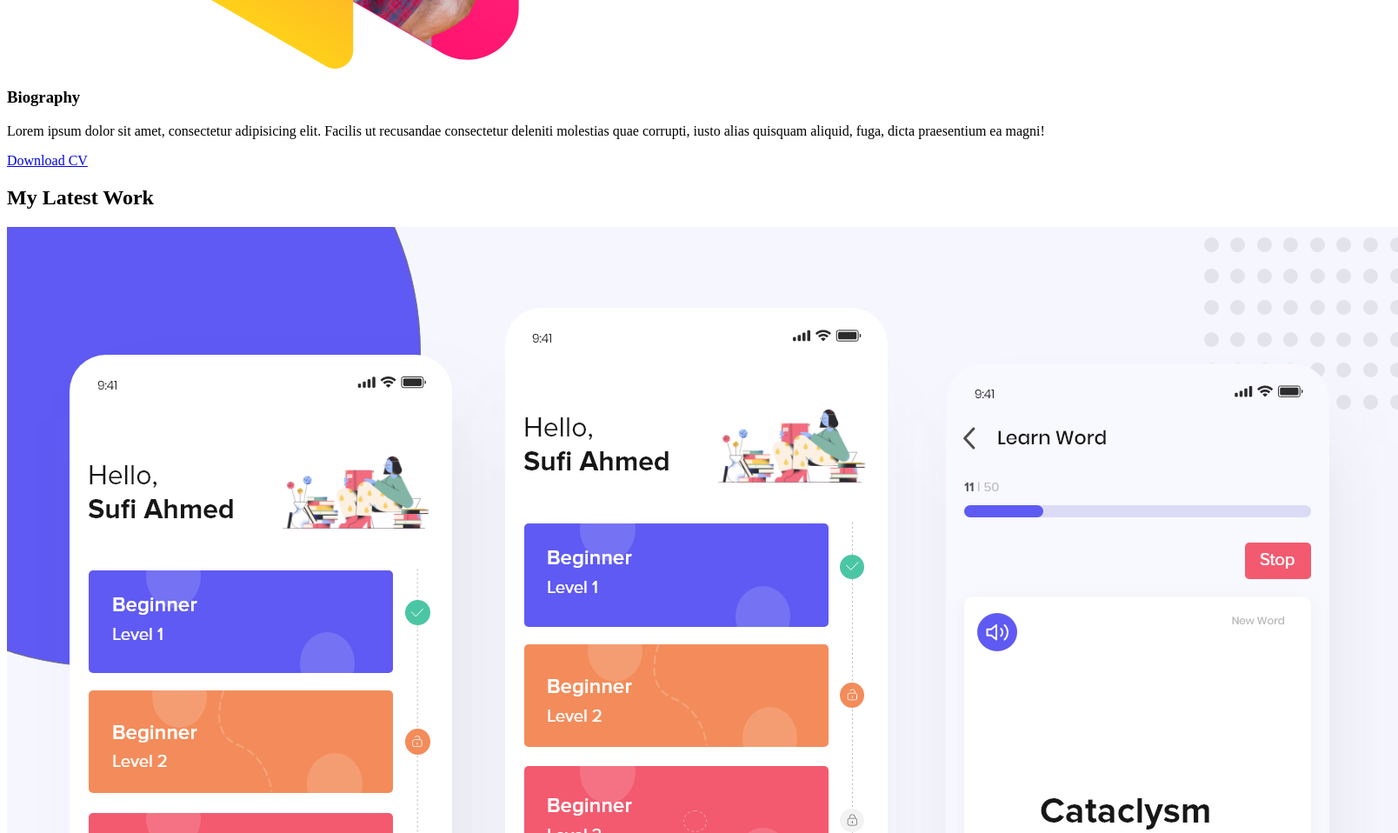
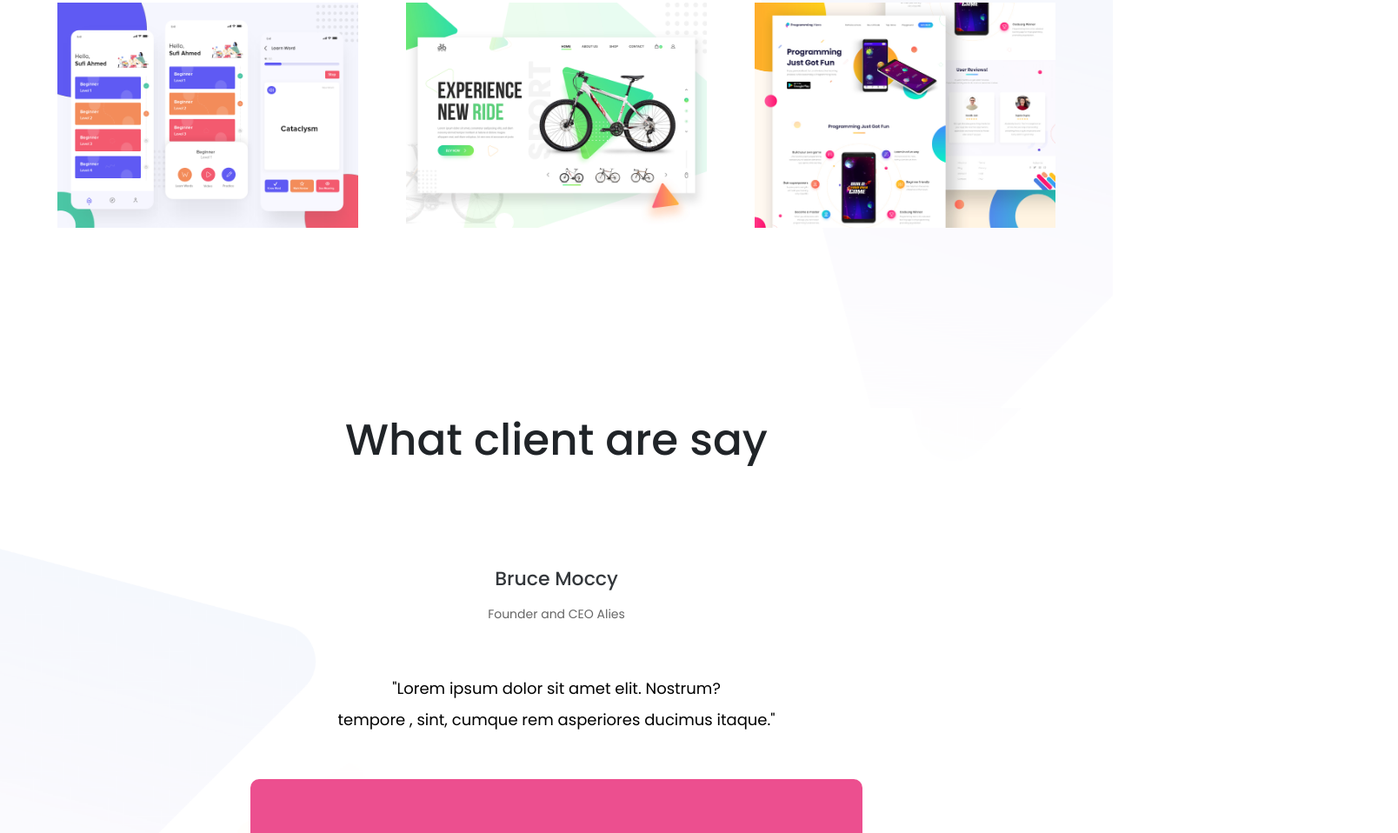
Before and after one commit to aamamun23/personal-website, a plain HTML site: page index.html in a window 1280 px wide. Shown: the part 1842-2800 px from the top of the page at 87% size, 1608 px wide, since content can reach past the window. Drawn offline with Linux system fonts and the light colour scheme.

Commit message:
CSS updated

```diff
--- a/index.html
+++ b/index.html
@@ -17,7 +17,7 @@
 			<img src="images/peter.png" alt="">
 		</div>
 	</header>
-	<section class="biography">
+	<section class="header biography">
 		<div class="half-part">
 			<img src="images/peter_dream.png" alt="">
 		</div>
@@ -30,14 +30,14 @@
 	<section class="latest-work">
 		<h2>My Latest Work</h2>
 		<img src="images/latest-work/work-1.png" alt="">
-		<img src="images/latest-work/work-2.png" alt="">
-		<img src="images/latest-work/work-3.png" alt="">
+		<img src="images/latest-work/work-2.jpg" alt="">
+		<img src="images/latest-work/work-3.jpg" alt="">
 	</section>
 	<footer class="footer">
 		<h2>What client are say</h2>
 		<h5>Bruce Moccy</h5>
-		<p>Founder and CEO Alies</p>
-		<p>Lorem ipsum dolor sit amet, consectetur adipisicing elit. Expedita, in.</p>
+		<p><span>Founder and CEO Alies</span></p>
+		<p>"Lorem ipsum dolor sit amet elit. Nostrum?<br> tempore , sint, cumque  rem asperiores ducimus itaque."</p>
 		<div class="highlighted">
 			<p>Leave me a message in the</p>
 			<h4>programming.hero1@gmail.com</h4>
--- a/style.css
+++ b/style.css
@@ -0,0 +1,134 @@
+@import url('https://fonts.googleapis.com/css?family=Poppins:100,100i,200,200i,300,300i,400,400i,500,500i,600,600i,700,700i,800,800i,900,900i|Roboto:100,100i,300,300i,400,400i,500,500i,700,700i,900,900i&display=swap');
+*{
+	margin: 0;
+	padding: 0;
+	/*font-family: 'Roboto', sans-serif;*/
+	font-family: 'Poppins', sans-serif;
+}
+img{
+	max-width: 100%;
+}
+
+/*Header*/
+.header{
+	background-image: url('images/header-bg.png');
+	height: 650px;
+	padding: 50px 0;
+	-webkit-background-size: cover;
+	background-size: cover;
+}
+h3{
+	margin-top: 100px;
+	font-size: 30px;
+	color: #33373B;
+	font-weight: normal;
+}
+.header h3{
+	margin-top: 150px;
+}
+.header h1{
+	font-size: 50px;
+	font-weight: 800;
+	color: #EC4C76;
+	margin: 20px 0 30px;
+	letter-spacing: 3px;
+}
+.header p{
+	font-size: 16px;
+	color: #666;
+	line-height: 150%;
+	margin: 30px 0;
+}
+.header .btn{
+	text-decoration: none;
+	display: inline-block;
+	padding: 10px 25px;
+	color: #fff;
+	background-color: #EC4C76;
+	border-radius: 5px;
+	text-transform: uppercase;
+}
+.header img{
+	width: 90%;
+	margin-top: 50px;
+}
+.half-part{
+	width: 40%;
+	float: left;
+}
+.half-part:first-child{
+	margin-left: 10%;
+}
+
+/*Biography*/
+.biography{
+	background-image: url('images/biography-bg.png');
+	-webkit-background-size: cover;
+	background-size: cover;
+	padding: 50px 0 100px;
+}
+.biography h3{
+	margin-top: 200px;
+}
+
+/*Latest Work*/
+.latest-work{
+	padding: 120px 0 200px;
+	background-image: url('images/latest-work-bg.png');
+	-webkit-background-size: cover;
+	background-size: cover;
+	text-align: center;
+}
+h2{
+	font-size: 50px;
+	color: #202428;
+	font-weight: 500;
+	margin-bottom: 100px;
+}
+.latest-work img{
+	width: 27%;
+	margin: 0 2%;
+}
+
+/*Footer*/
+footer.footer{
+	background-image: url('images/footer-bg.png');
+	-webkit-background-size: cover;
+	background-size: cover;
+	text-align: center;
+}
+h5{
+	font-size: 22px;
+	line-height: 200%;
+	color: #33373B;
+	font-weight: 500;
+}
+.footer p span{
+	font-size: 14px;
+	margin-bottom: 50px;
+	display: block;
+	color: #666;
+}
+.footer p{
+	font-size: 18px;
+	line-height: 200%;
+}
+.footer .highlighted{
+	width: 55%;
+	background-color: #EC4F8F;
+	padding: 60px 0;
+	margin: 50px auto;
+	color: #fff;
+	border-radius: 10px;
+}
+.footer .highlighted p{
+	font-size: 16px;
+}
+.footer .highlighted h4{
+	font-size: 30px;
+	margin-top: 20px;
+}
+.footer .highlighted+p{
+	margin: 150px 0 25px;
+	color: #666;
+}
```
